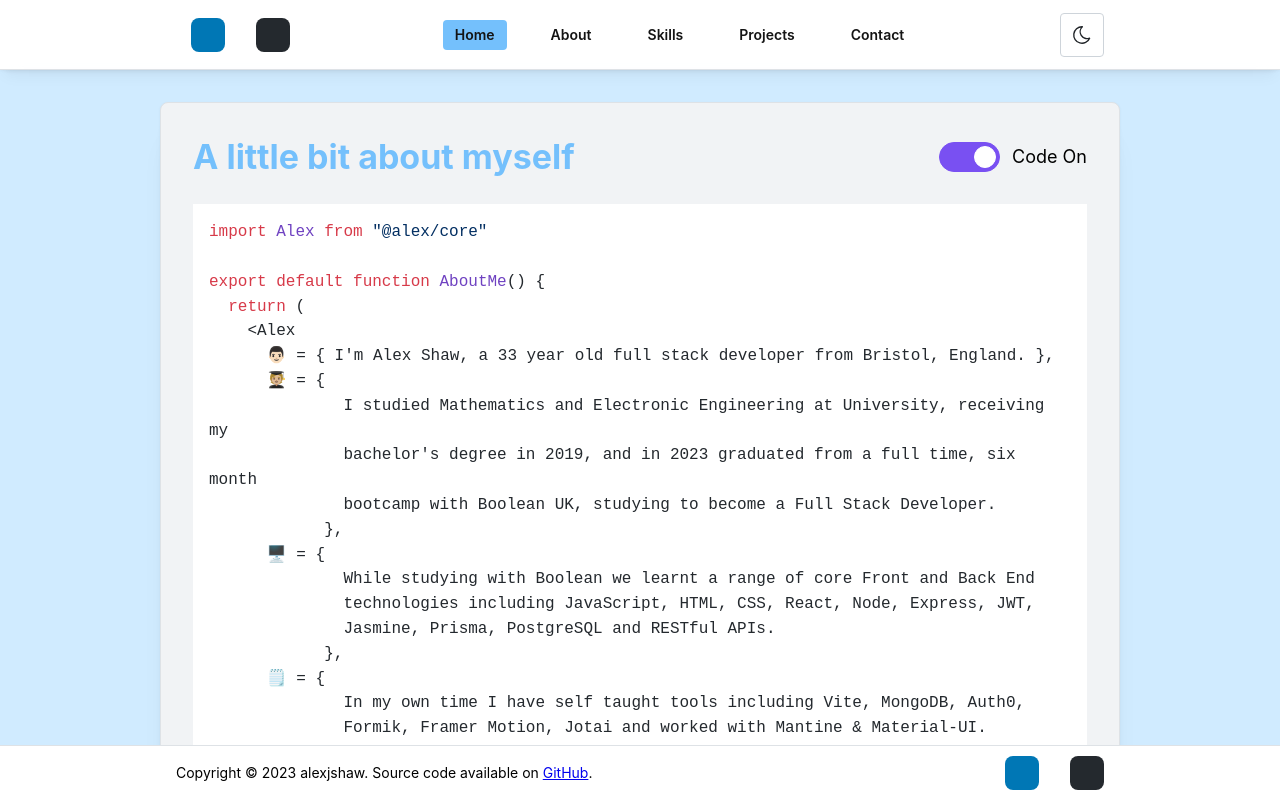
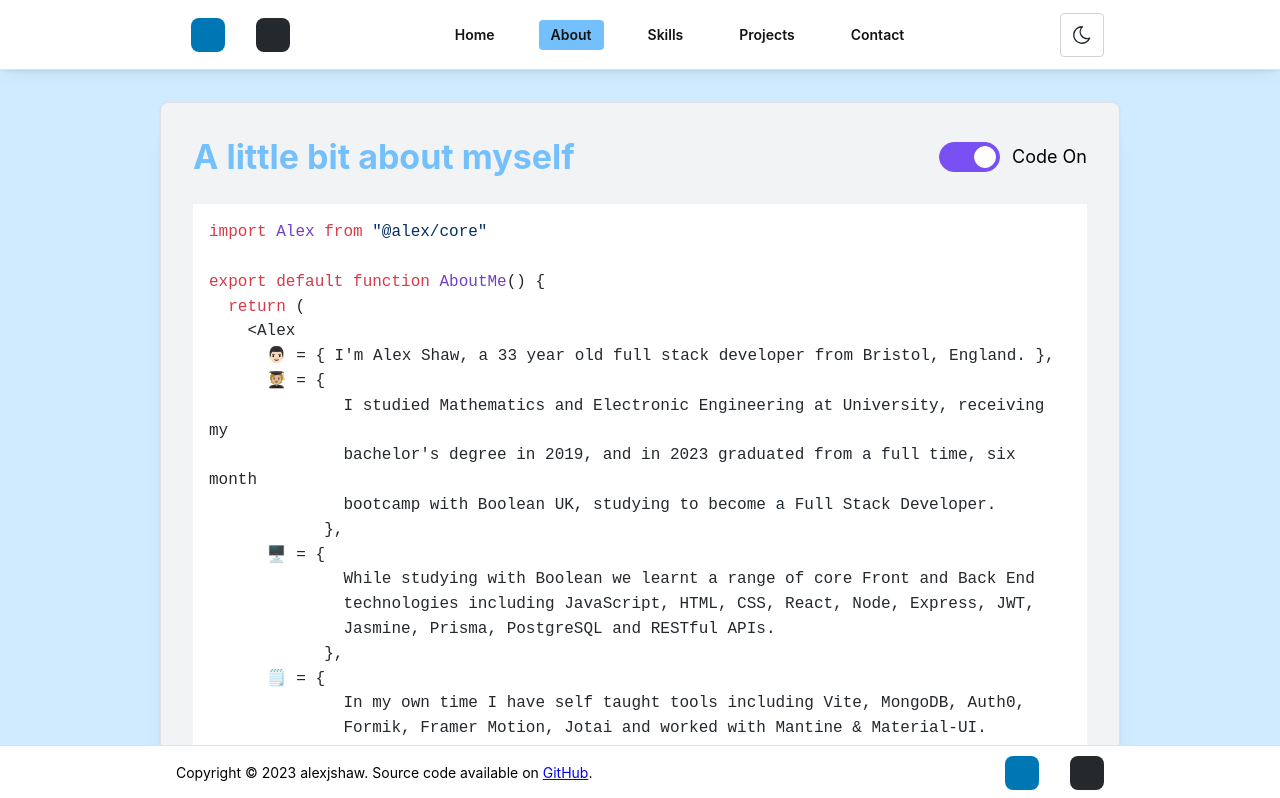
Before and after one commit to alexjshaw/AJS-Portfolio-Page, a React (Vite) app: page /about in a window 1280 px wide. Shown: the top 798 px of the page. Built offline with nearby package versions, Linux system fonts and the light colour scheme; some icons are missing.

Commit message:
created a context for the active page state

```diff
--- a/src/App.jsx
+++ b/src/App.jsx
@@ -4,13 +4,16 @@ import '@mantine/notifications/styles.css';
 import { MantineProvider } from '@mantine/core';
 import { Notifications } from '@mantine/notifications';
 import Router from './routes';
+import { ActiveLinkProvider } from './context/ActiveLinkContext';
 
 function App() {
 
   return (
     <MantineProvider>
+      <ActiveLinkProvider>
       <Notifications />
       <Router />
+      </ActiveLinkProvider>
     </MantineProvider>
   )
 }
--- /dev/null
+++ b/src/context/ActiveLinkContext.jsx
@@ -0,0 +1,16 @@
+import React, { createContext, useState, useContext } from 'react';
+import { links } from '../assets/data/NavLinks';
+
+const ActiveLinkContext = createContext();
+
+export const useActiveLink = () => useContext(ActiveLinkContext);
+
+export const ActiveLinkProvider = ({ children }) => {
+  const [active, setActive] = useState(links[0].link);
+
+  return (
+    <ActiveLinkContext.Provider value={{ active, setActive }}>
+      {children}
+    </ActiveLinkContext.Provider>
+  );
+};
--- a/src/layouts/MainLayout.jsx
+++ b/src/layouts/MainLayout.jsx
@@ -11,12 +11,14 @@ import { MainHeader } from "./MainHeader";
 import { MainFooter } from "./MainFooter";
 import { socialLinks } from "../assets/data/SocialLinks";
 import { links } from "../assets/data/NavLinks";
+import { useActiveLink } from "../context/ActiveLinkContext";
 
 export function MainLayout() {
   const [opened, { toggle, close }] = useDisclosure();
   const navigate = useNavigate();
-  const [active, setActive] = useState(links[0].link);
+  // const [active, setActive] = useState(links[0].link);
   const navbarBreakpoint = useMediaQuery("(min-width: 48em)");
+  const { active, setActive } = useActiveLink()
 
   useEffect(() => {
     if (navbarBreakpoint && opened) {
--- a/src/pages/AboutPage.jsx
+++ b/src/pages/AboutPage.jsx
@@ -1,7 +1,15 @@
+import { useEffect } from "react";
 import About from "../components/About";
 import PageLayout from "../layouts/PageLayout"
+import { useActiveLink } from "../context/ActiveLinkContext";
 
 export default function AboutPage() {
+  const { setActive } = useActiveLink()
+
+  useEffect(() => {
+    setActive("/about")
+  }, [setActive])
+
   return (
     <PageLayout title="About me">
       <About />
--- a/src/pages/ContactPage.jsx
+++ b/src/pages/ContactPage.jsx
@@ -1,7 +1,15 @@
+import { useEffect } from "react";
 import Contact from "../components/Contact";
 import PageLayout from "../layouts/PageLayout"
+import { useActiveLink } from "../context/ActiveLinkContext";
 
 export default function ContactPage() {
+  const { setActive } = useActiveLink()
+
+  useEffect(() => {
+    setActive("/contact")
+  }, [setActive])
+
   return (
     <PageLayout title="Contact me">
       <Contact />
--- a/src/pages/ProjectsPage.jsx
+++ b/src/pages/ProjectsPage.jsx
@@ -1,7 +1,15 @@
+import { useEffect } from "react";
 import Projects from "../components/Projects";
 import PageLayout from "../layouts/PageLayout"
+import { useActiveLink } from "../context/ActiveLinkContext";
 
-export default function SkillsPage() {
+export default function ProjectsPage() {
+  const { setActive } = useActiveLink()
+
+  useEffect(() => {
+    setActive("/projects")
+  }, [setActive])
+
   return (
     <PageLayout title="Projects">
       <Projects />
--- a/src/pages/SkillsPage.jsx
+++ b/src/pages/SkillsPage.jsx
@@ -1,7 +1,15 @@
+import { useEffect } from "react";
 import Skills from "../components/Skills";
 import PageLayout from "../layouts/PageLayout"
+import { useActiveLink } from "../context/ActiveLinkContext";
 
 export default function SkillsPage() {
+  const { setActive } = useActiveLink()
+
+  useEffect(() => {
+    setActive("/skills")
+  }, [setActive])
+
   return (
     <PageLayout title="Skills">
       <Skills />
```
